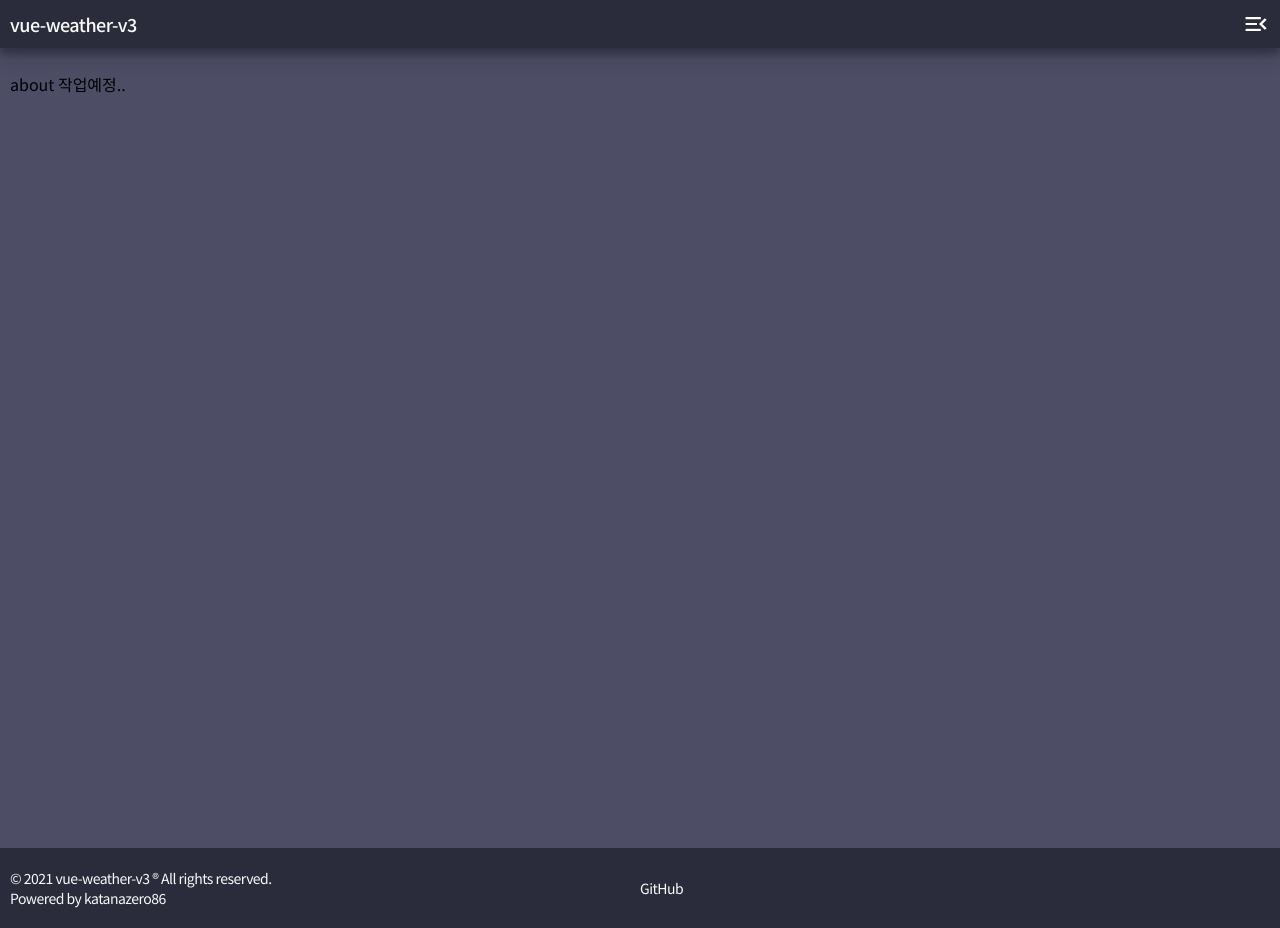
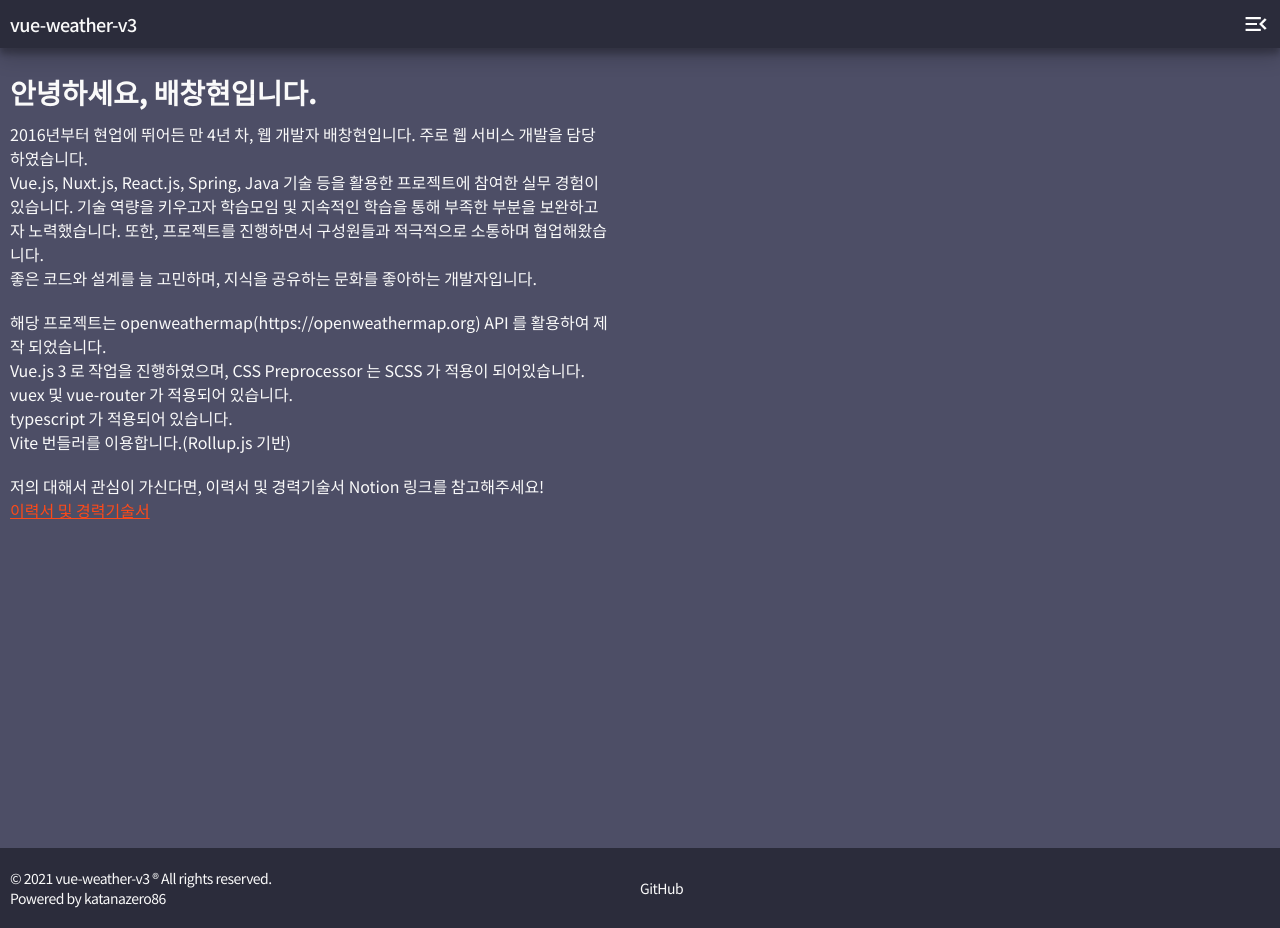
Before and after one commit to katanazero86/vue-weather-v3, a Vue app: page /about in a window 1280 px wide. Built offline with nearby package versions, Linux system fonts and the light colour scheme; what vue3-apexcharts would draw is missing.

Commit message:
[feature] about 컴포넌트 작성 및 문서 작성

```diff
--- a/src/pages/About/About.vue
+++ b/src/pages/About/About.vue
@@ -1,6 +1,26 @@
 <template>
   <div class="about">
-    about 작업예정..
+    <div class="about__body">
+      <h1 class="hello">안녕하세요, 배창현입니다.</h1>
+      <p class="introduce">
+        2016년부터 현업에 뛰어든 만 4년 차, 웹 개발자 배창현입니다. 주로 웹 서비스 개발을 담당하였습니다. <br/>
+        Vue.js, Nuxt.js, React.js, Spring, Java 기술 등을 활용한 프로젝트에 참여한 실무 경험이 있습니다. 기술 역량을 키우고자 학습모임 및 지속적인 학습을 통해 부족한 부분을
+        보완하고자 노력했습니다. 또한, 프로젝트를 진행하면서 구성원들과 적극적으로 소통하며 협업해왔습니다.<br/>
+        좋은 코드와 설계를 늘 고민하며, 지식을 공유하는 문화를 좋아하는 개발자입니다.<br/>
+      </p>
+      <p class="project-info">
+        해당 프로젝트는 openweathermap(https://openweathermap.org) API 를 활용하여 제작 되었습니다.<br/>
+        Vue.js 3 로 작업을 진행하였으며, CSS Preprocessor 는 SCSS 가 적용이 되어있습니다.<br/>
+        vuex 및 vue-router 가 적용되어 있습니다. <br/>
+        typescript 가 적용되어 있습니다. <br/>
+        Vite 번들러를 이용합니다.(Rollup.js 기반)
+      </p>
+      <p class="resume">
+        저의 대해서 관심이 가신다면, 이력서 및 경력기술서 Notion 링크를 참고해주세요!<br/>
+        <a href="https://valley-headlight-a30.notion.site/Web-developer-44da23f7d0a1484ba6a7513f018783e1"
+           target="_blank">이력서 및 경력기술서</a>
+      </p>
+    </div>
   </div>
 </template>
 
@@ -21,5 +41,39 @@
     min-height: 100%;
     background-color: $dark-color;
     padding: 24px 10px;
+
+    &__body {
+      color: $white-color;
+      max-width: 600px;
+
+      .hello {
+        font-size: 28px;
+      }
+
+      .introduce {
+        padding: 10px 0;
+      }
+
+      .project-info {
+        padding: 10px 0;
+      }
+
+      .resume {
+        padding: 10px 0;
+
+        a {
+          color: #FC4A1A;
+        }
+
+        @media (hover: hover) {
+          a:hover {
+            color: $white-color;
+          }
+        }
+      }
+
+
+    }
+
   }
 </style>
```
Also changed, not shown: 1 other file (tests, documents, lock files or other folders).
